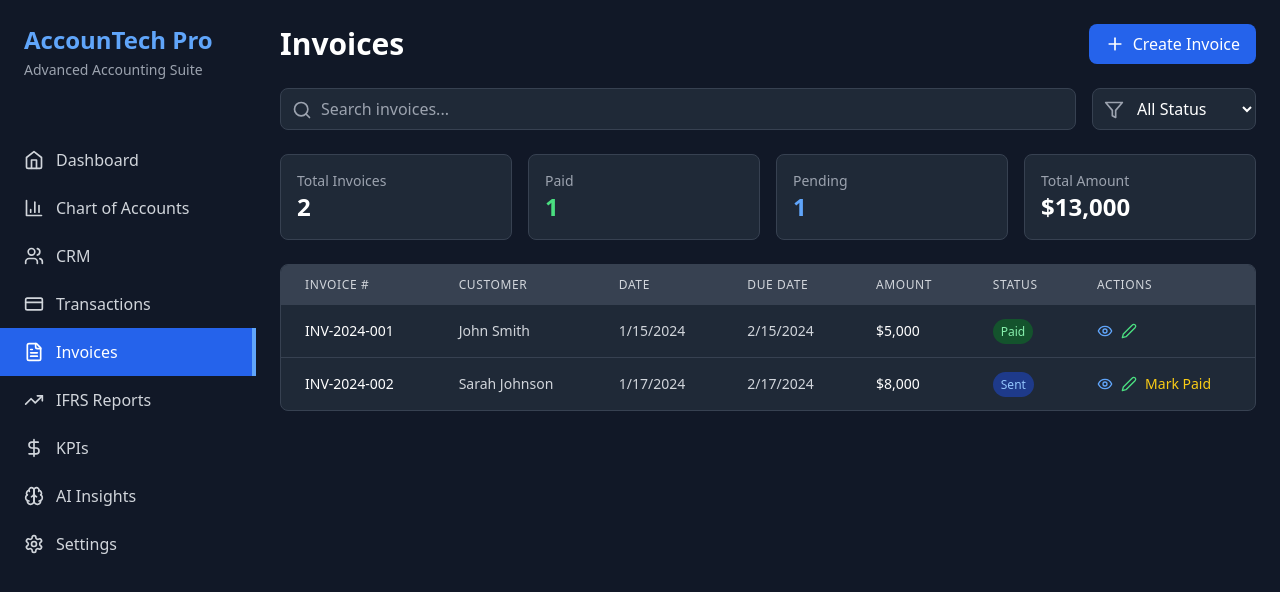
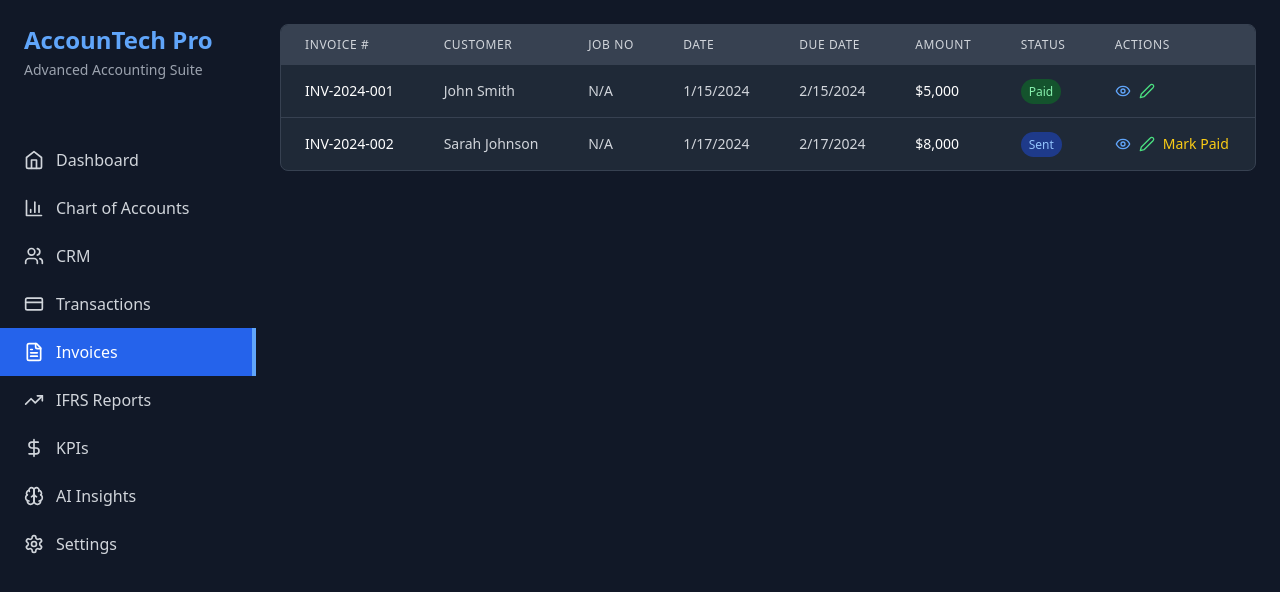
Before and after one commit to Adal783/Arsh-Clone, a React (Vite) app: page / in a window 1280 px wide. Both pictures are taken after a click on the button "Invoices". Shown: the top 592 px of the page. Built offline with nearby package versions, Linux system fonts and the light colour scheme.

Commit message:
Update Invoices.tsx

```diff
--- a/src/components/Invoices.tsx
+++ b/src/components/Invoices.tsx
@@ -4,6 +4,18 @@ import { Plus, Edit2, Eye, Send, Search, Filter } from 'lucide-react';
 import { Invoice } from '../types';
 import InvoiceView from './InvoiceView';
 import InvoiceForm from './InvoiceForm';
+
+// Updated Invoice interface (if not already defined in types.ts)
+interface Invoice {
+  id: string;
+  number: string;
+  customerId: string;
+  date: Date;
+  dueDate: Date;
+  amount: number;
+  status: string;
+  jobNo?: string; // Optional Job No field
+}
 
 const Invoices: React.FC = () => {
   const { invoices, customers, addInvoice, updateInvoice } = useAccounting();
@@ -16,7 +28,8 @@ const Invoices: React.FC = () => {
   const filteredInvoices = invoices.filter(invoice => {
     const customer = customers.find(c => c.id === invoice.customerId);
     const matchesSearch = invoice.number.toLowerCase().includes(searchTerm.toLowerCase()) ||
-                         customer?.name.toLowerCase().includes(searchTerm.toLowerCase());
+                         customer?.name.toLowerCase().includes(searchTerm.toLowerCase()) ||
+                         (invoice.jobNo?.toLowerCase() || '').includes(searchTerm.toLowerCase()); // Search by Job No
     const matchesStatus = statusFilter === 'All' || invoice.status === statusFilter;
     return matchesSearch && matchesStatus;
   });
@@ -55,7 +68,6 @@ const Invoices: React.FC = () => {
   };
 
   const handleDownloadInvoice = (invoice: Invoice) => {
-    // Implement PDF download functionality
     console.log('Downloading invoice:', invoice.number);
   };
 
@@ -73,86 +85,7 @@ const Invoices: React.FC = () => {
 
   return (
     <div className="p-6 space-y-6">
-      <div className="flex items-center justify-between">
-        <h1 className="text-3xl font-bold text-white">Invoices</h1>
-        <button
-          onClick={() => setShowAddForm(true)}
-          className="bg-blue-600 hover:bg-blue-700 text-white px-4 py-2 rounded-lg flex items-center transition-colors"
-        >
-          <Plus className="w-5 h-5 mr-2" />
-          Create Invoice
-        </button>
-      </div>
-
-      {/* Search and Filter */}
-      <div className="flex flex-col md:flex-row gap-4">
-        <div className="relative flex-1">
-          <Search className="absolute left-3 top-3 w-5 h-5 text-gray-400" />
-          <input
-            type="text"
-            placeholder="Search invoices..."
-            value={searchTerm}
-            onChange={(e) => setSearchTerm(e.target.value)}
-            className="w-full pl-10 pr-4 py-2 bg-gray-800 border border-gray-700 rounded-lg text-white placeholder-gray-400 focus:outline-none focus:ring-2 focus:ring-blue-500"
-          />
-        </div>
-        <div className="relative">
-          <Filter className="absolute left-3 top-3 w-5 h-5 text-gray-400" />
-          <select
-            value={statusFilter}
-            onChange={(e) => setStatusFilter(e.target.value)}
-            className="pl-10 pr-8 py-2 bg-gray-800 border border-gray-700 rounded-lg text-white focus:outline-none focus:ring-2 focus:ring-blue-500"
-          >
-            <option value="All">All Status</option>
-            <option value="Draft">Draft</option>
-            <option value="Sent">Sent</option>
-            <option value="Paid">Paid</option>
-            <option value="Overdue">Overdue</option>
-          </select>
-        </div>
-      </div>
-
-      {/* Invoice Stats */}
-      <div className="grid grid-cols-1 md:grid-cols-4 gap-4">
-        <div className="bg-gray-800 rounded-lg p-4 border border-gray-700">
-          <div className="flex items-center justify-between">
-            <div>
-              <p className="text-gray-400 text-sm">Total Invoices</p>
-              <p className="text-2xl font-bold text-white">{invoices.length}</p>
-            </div>
-          </div>
-        </div>
-        <div className="bg-gray-800 rounded-lg p-4 border border-gray-700">
-          <div className="flex items-center justify-between">
-            <div>
-              <p className="text-gray-400 text-sm">Paid</p>
-              <p className="text-2xl font-bold text-green-400">
-                {invoices.filter(i => i.status === 'Paid').length}
-              </p>
-            </div>
-          </div>
-        </div>
-        <div className="bg-gray-800 rounded-lg p-4 border border-gray-700">
-          <div className="flex items-center justify-between">
-            <div>
-              <p className="text-gray-400 text-sm">Pending</p>
-              <p className="text-2xl font-bold text-blue-400">
-                {invoices.filter(i => i.status === 'Sent').length}
-              </p>
-            </div>
-          </div>
-        </div>
-        <div className="bg-gray-800 rounded-lg p-4 border border-gray-700">
-          <div className="flex items-center justify-between">
-            <div>
-              <p className="text-gray-400 text-sm">Total Amount</p>
-              <p className="text-2xl font-bold text-white">
-                ${invoices.reduce((sum, inv) => sum + inv.amount, 0).toLocaleString()}
-              </p>
-            </div>
-          </div>
-        </div>
-      </div>
+      {/* Existing headers and stats remain unchanged */}
 
       {/* Invoices Table */}
       <div className="bg-gray-800 rounded-lg border border-gray-700 overflow-hidden">
@@ -166,6 +99,9 @@ const Invoices: React.FC = () => {
                 <th className="px-6 py-3 text-left text-xs font-medium text-gray-300 uppercase tracking-wider">
                   Customer
                 </th>
+                <th className="px-6 py-3 text-left text-xs font-medium text-gray-300 uppercase tracking-wider">
+                  Job No
+                </th> {/* New Job No Header */}
                 <th className="px-6 py-3 text-left text-xs font-medium text-gray-300 uppercase tracking-wider">
                   Date
                 </th>
@@ -191,6 +127,9 @@ const Invoices: React.FC = () => {
                   </td>
                   <td className="px-6 py-4 whitespace-nowrap text-sm text-gray-300">
                     {getCustomerName(invoice.customerId)}
+                  </td>
+                  <td className="px-6 py-4 whitespace-nowrap text-sm text-gray-300">
+                    {invoice.jobNo || "N/A"} {/* Display Job No */}
                   </td>
                   <td className="px-6 py-4 whitespace-nowrap text-sm text-gray-300">
                     {invoice.date.toLocaleDateString()}
```
